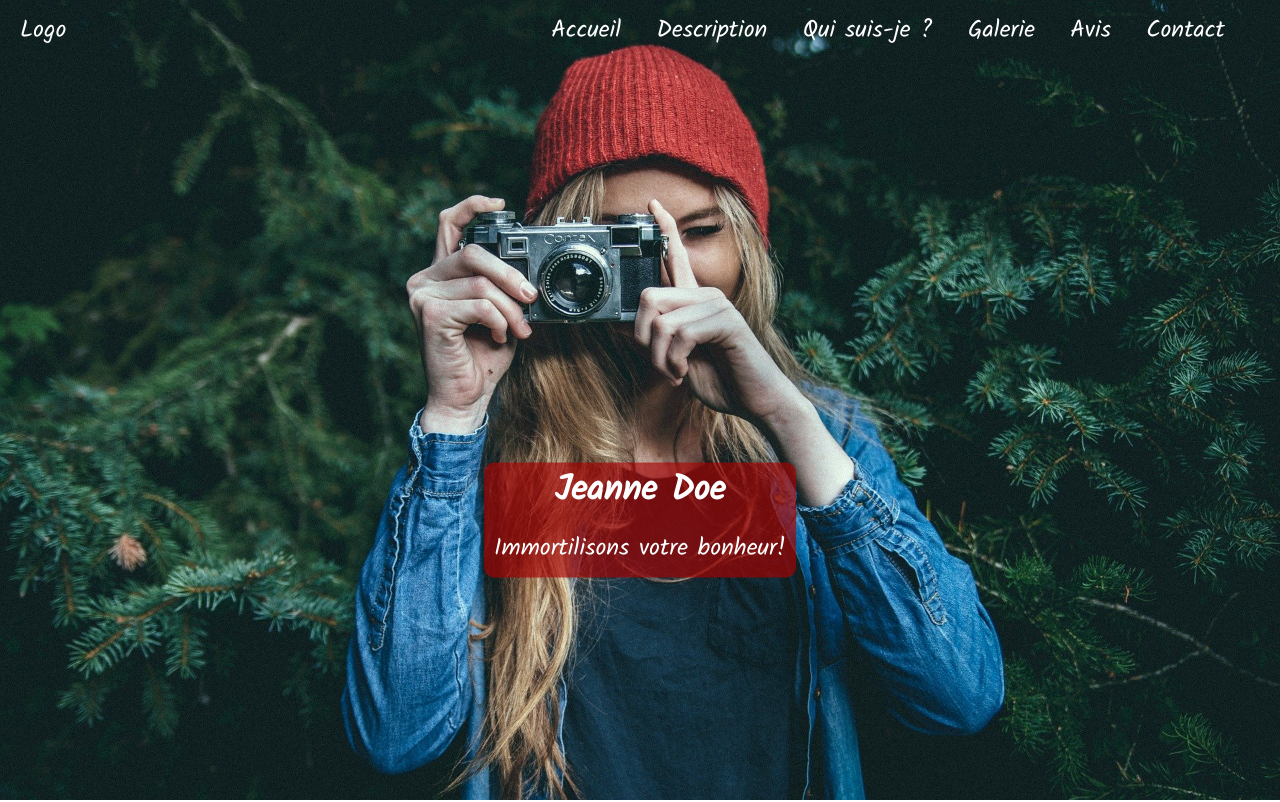
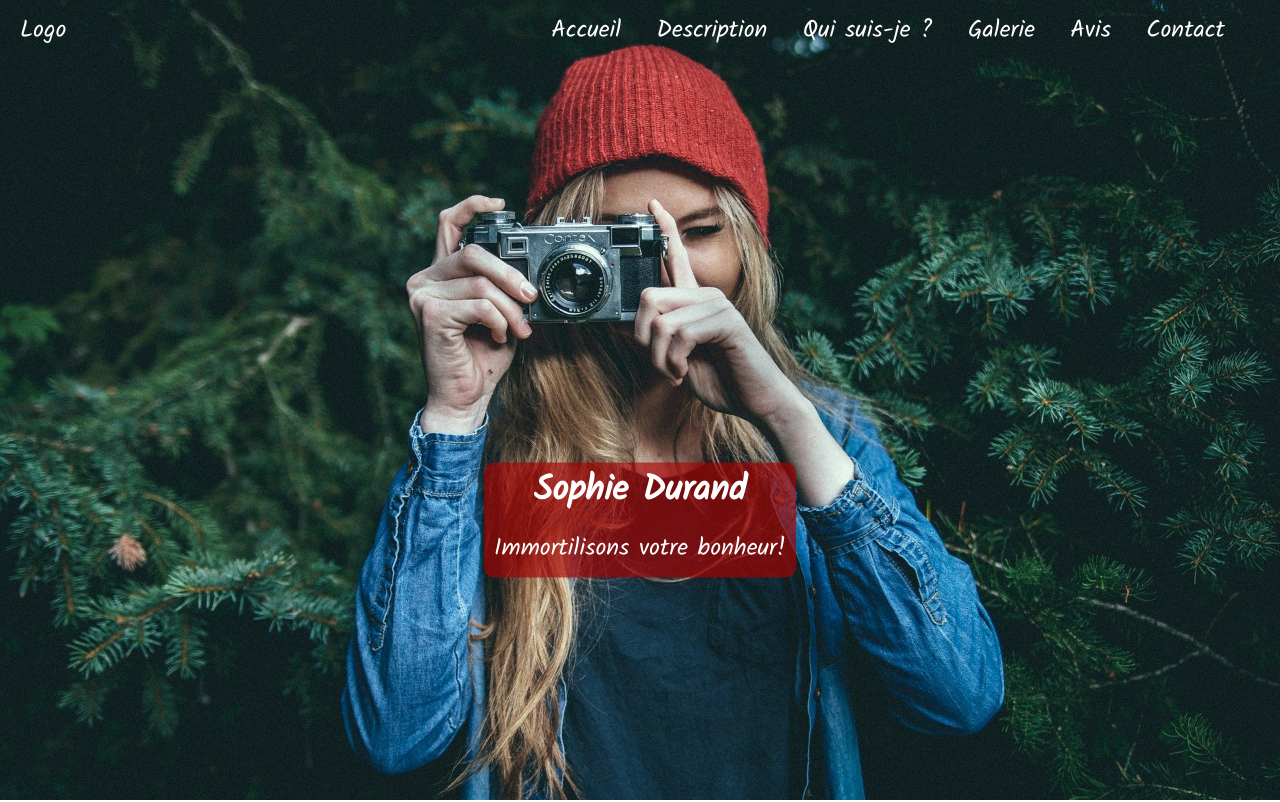
Before and after one commit to jc-aziaha/photographer, a plain HTML site: page index.html in a window 1280 px wide. Shown: the top 802 px of the page. Drawn offline with Linux system fonts and the light colour scheme.

Commit message:
Update index.html

```diff
--- a/index.html
+++ b/index.html
@@ -4,7 +4,7 @@
     <meta charset="UTF-8">
     <meta http-equiv="X-UA-Compatible" content="IE=edge">
     <meta name="viewport" content="width=device-width, initial-scale=1.0">
-    <title>Jeanne Doe - Photographe</title>
+    <title>Sophie Durand - Photographe</title>
     <link rel="stylesheet" href="https://cdnjs.cloudflare.com/ajax/libs/font-awesome/5.15.2/css/all.min.css" integrity="sha512-HK5fgLBL+xu6dm/Ii3z4xhlSUyZgTT9tuc/hSrtw6uzJOvgRr2a9jyxxT1ely+B+xFAmJKVSTbpM/CuL7qxO8w==" crossorigin="anonymous" />
     <link rel="preconnect" href="https://fonts.gstatic.com">
     <link href="https://fonts.googleapis.com/css2?family=Kalam&display=swap" rel="stylesheet">
@@ -31,7 +31,7 @@
     <!-- 2- La section de bienvenue -->
     <section id="welcome-section">
         <div>
-            <h1>Jeanne Doe</h1>
+            <h1>Sophie Durand</h1>
             <p>Immortilisons votre bonheur! </p>
         </div>
     </section>
```
